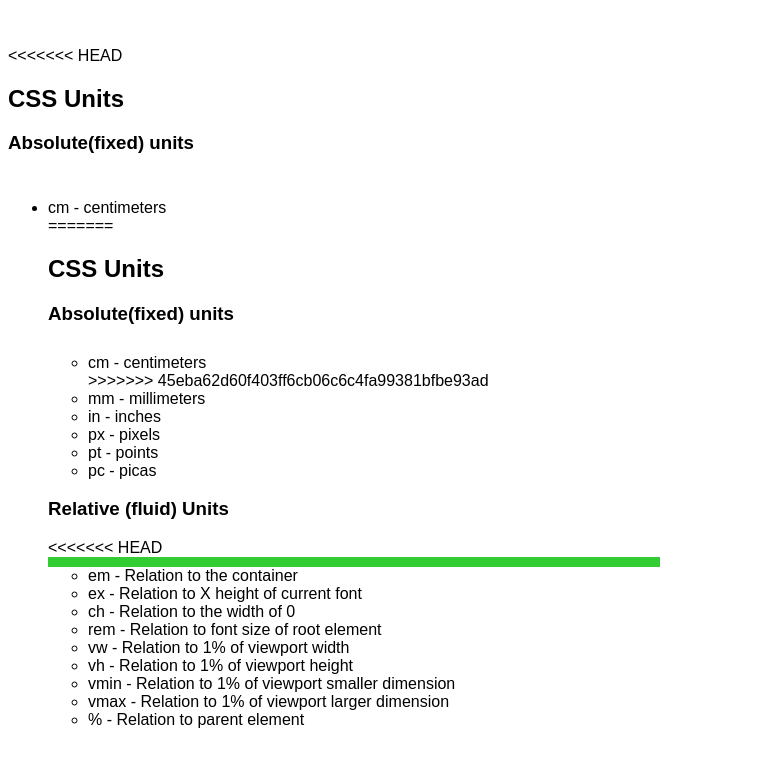
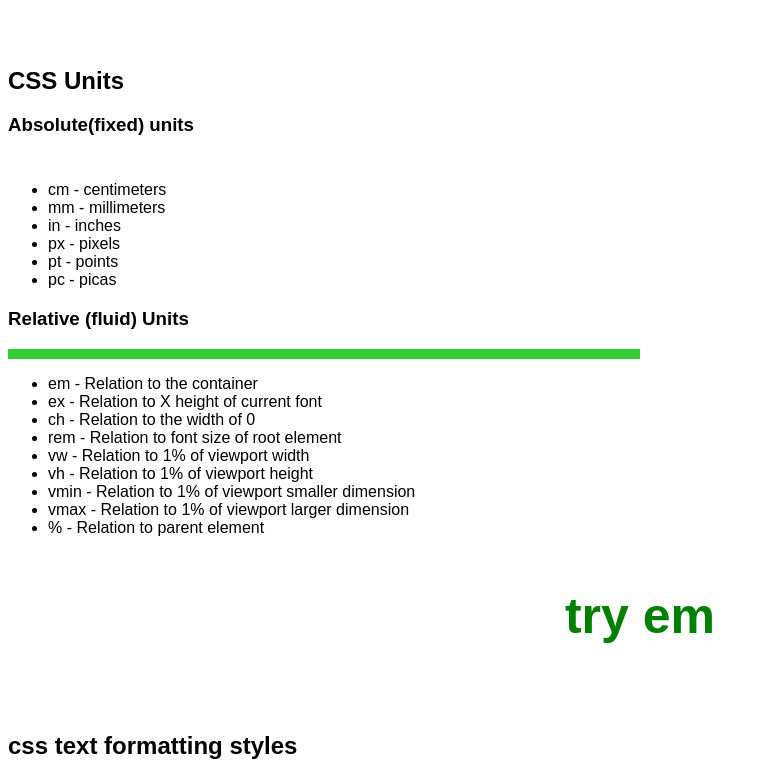
Before and after one commit to Kaycodes11/go-design, a plain HTML site: page index.html in a window 1280 px wide. Shown: the part 3274-4037 px from the top of the page, without its empty margins (0-767 px from the left). Drawn offline with Linux system fonts and the light colour scheme.

Commit message:
resolved fully

```diff
--- a/index.html
+++ b/index.html
@@ -88,19 +88,12 @@
 <br>
 <p class="box-model-p">The css box model</p>
 <br>
-<<<<<<< HEAD
-<h2>CSS Units</h2>
-<h3>Absolute(fixed) units </h3>
-<div id="absolute"></div>
-<ul>
-    <li>cm - centimeters</li>
-=======
+
 <h2 >CSS Units</h2>
 <h3>Absolute(fixed) units </h3>
 <div id="absolute"></div>
 <ul>
     <li>cm - centimeters </li>
->>>>>>> 45eba62d60f403ff6cb06c6c4fa99381bfbe93ad
     <li>mm - millimeters</li>
     <li>in - inches</li>
     <li>px - pixels</li>
@@ -109,10 +102,8 @@
 </ul>
 
 <h3>Relative (fluid) Units</h3>
-<<<<<<< HEAD
-<div id="outerDiv2">
-    <div id="relative"></div>
-</div>
+
+<div id="outerDiv2"><div id="relative"></div></div>
 <ul>
     <li>em - Relation to the container</li>
     <li>ex - Relation to X height of current font</li>
```
